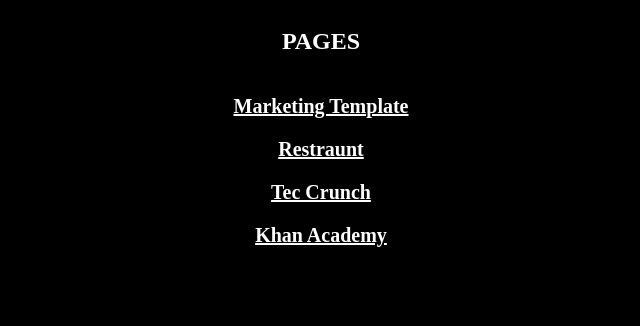
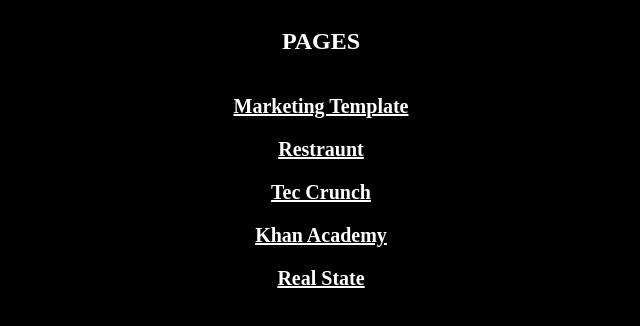
Before and after one commit to EdwardIY/Landing-Pages, a plain HTML site: page index.html in a window 1280 px wide. Shown: the whole page, without its empty margins (319-959 px from the left). Drawn offline with Linux system fonts and the light colour scheme.

Commit message:
added link

```diff
--- a/index.html
+++ b/index.html
@@ -31,6 +31,7 @@
     <a target="_blank" href="./Restraunt/index.html">Restraunt</a>
     <a target="_blank" href="./TechCrunch/index.html">Tec Crunch</a>
     <a target="_blank" href="./Khan Academy landing page/index.html">Khan Academy</a>
+    <a target="_blank" href="./Real State/index.html">Real State</a>
 
 </body>
 
```
